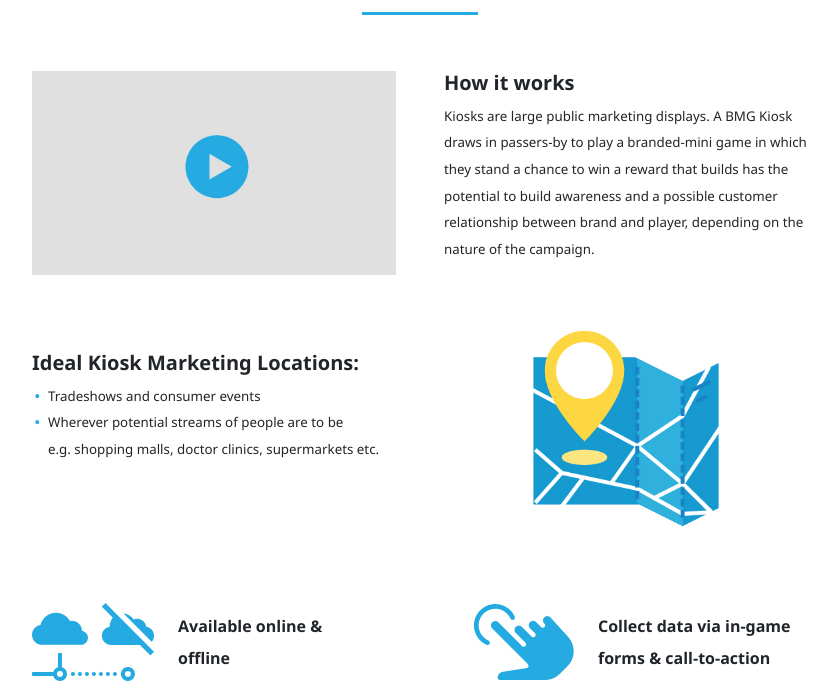
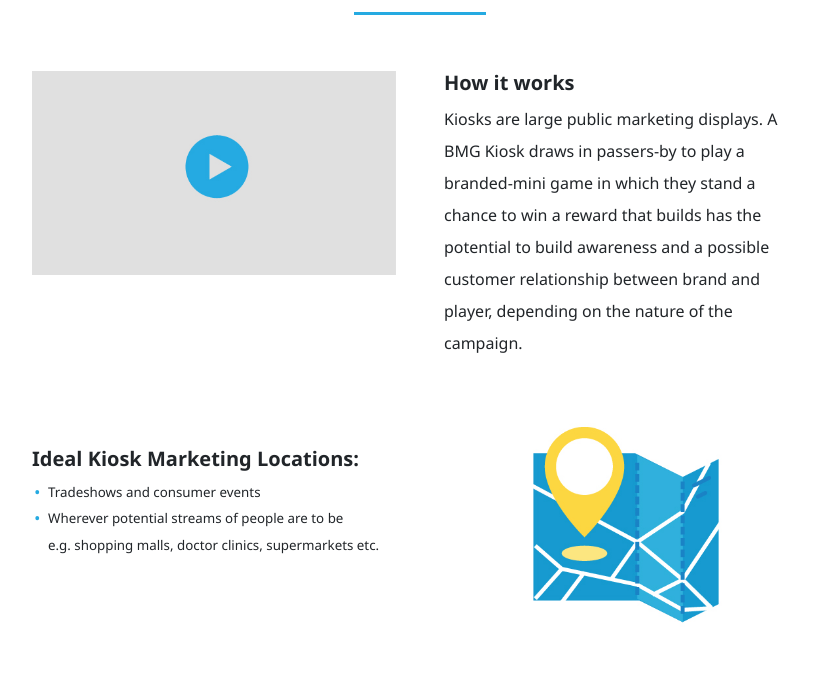
Before and after one commit to narotamji/Kiosk, a plain HTML site: page index.html in a window 1280 px wide. Shown: the part 97-791 px from the top of the page, without its empty margins (220-1057 px from the left). Drawn offline with nearby package versions, Linux system fonts and the light colour scheme.

Commit message:
Update styles.css

```diff
--- a/css/styles.css
+++ b/css/styles.css
@@ -53,14 +53,14 @@ ul li::before {
 }
 
 .separator {
-    width: 15%;
+    width: 17%;
     height: 3px;
     background-color: #25aae1;
     margin: 0 auto;
 }
 
 .desc-text {
-    font-size: 10pt;
+    font-size: 12pt;
     font-weight: lighter;
     line-height: 2;
 }
```
